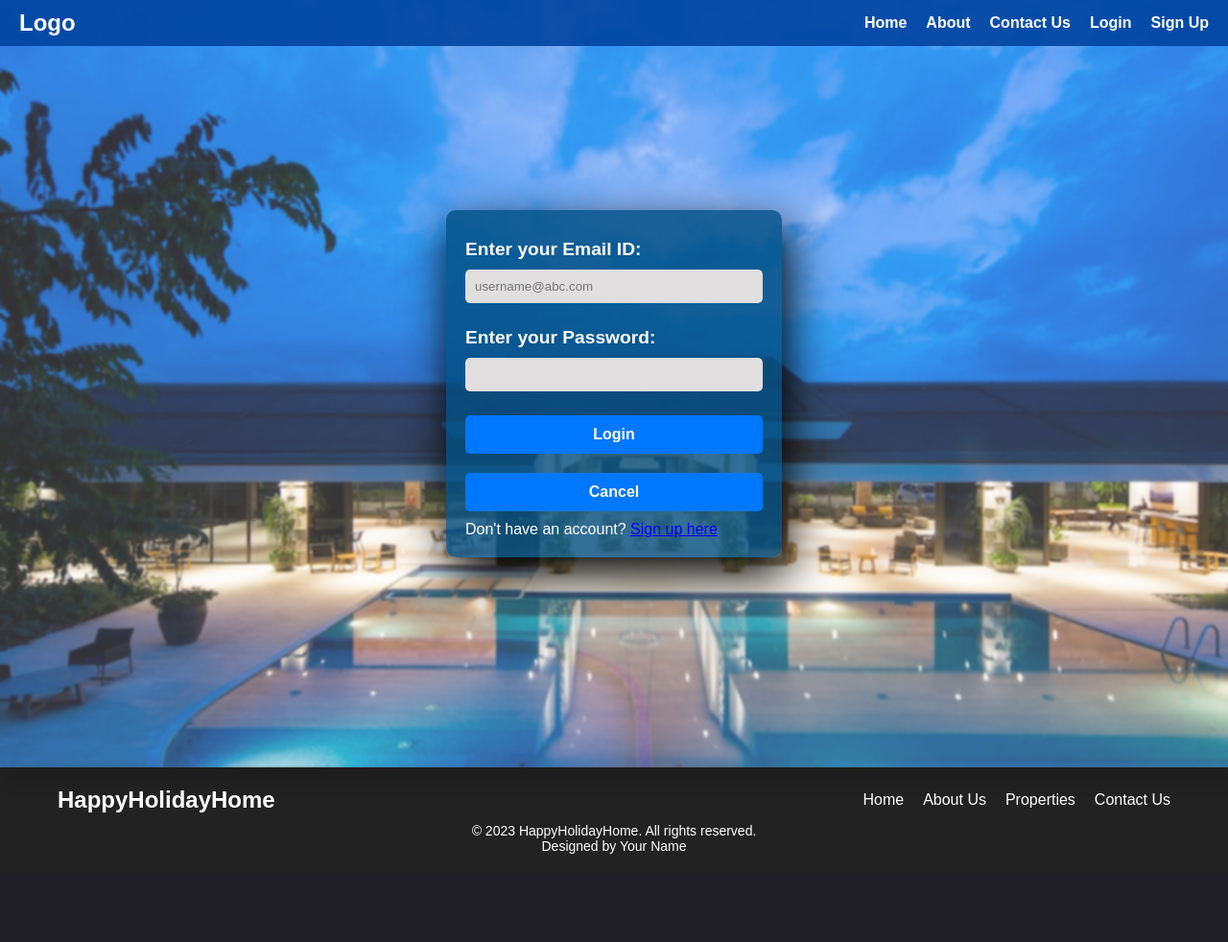
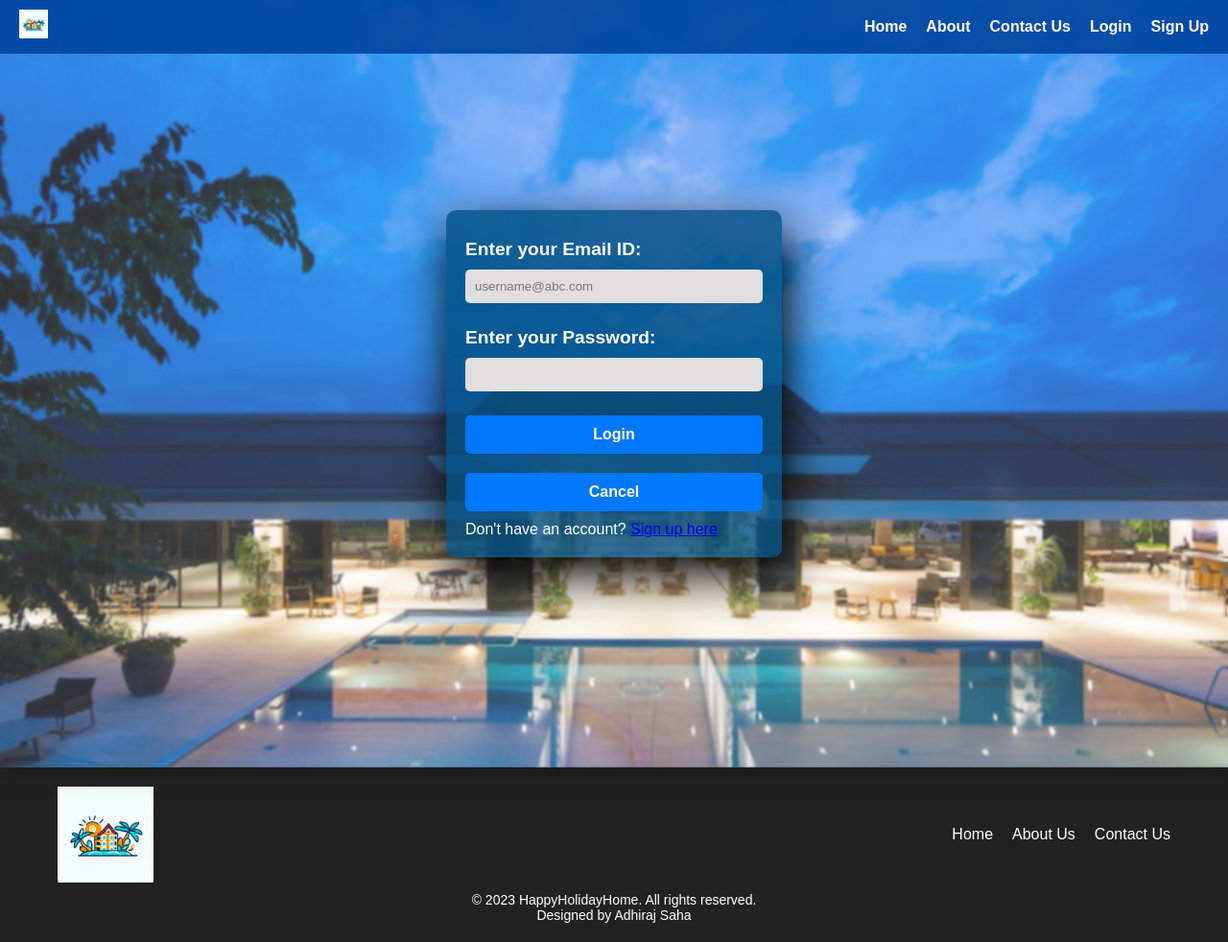
Before and after one commit to adhirajcs/HappyHolidayHome, a PHP site: page /login.php in a window 1280 px wide. Shown: the whole page at 96% size. Before the commit the page ends 890 px from the top, so only its background shows below. Run offline with PHP 8.4, Linux system fonts and the light colour scheme.

Commit message:
made some minimal changes to the overall project

```diff
--- a/about.php
+++ b/about.php
@@ -12,7 +12,7 @@
 
     <!-- Nav Bar -->
     <?php include("inc/header.php"); ?>
-
+    <br>
     <div class="container">
         <h1>About Us</h1>
         <p class="about-us-text">Welcome to HappyHolidayHome, your one-stop destination for finding the perfect holiday home for your vacation. Our mission is to provide you with a seamless and enjoyable experience in finding the ideal place to stay during your travels. Whether you're looking for a cozy cabin in the mountains, a beachfront villa, or a bustling city apartment, we've got you covered.</p>
--- a/inc/footer.php
+++ b/inc/footer.php
@@ -1,15 +1,14 @@
 <footer class="footer">
     <div class="footer-content">
-        <div class="footer-logo">HappyHolidayHome</div>
+        <img src="assets/img/logo.jpg" alt="Logo" style="width: 100px; height: auto;">
         <div class="footer-links">
-            <a href="#">Home</a>
-            <a href="#">About Us</a>
-            <a href="#">Properties</a>
-            <a href="#">Contact Us</a>
+            <a href="index.php">Home</a>
+            <a href="about.php">About Us</a>
+            <a href="contact.php">Contact Us</a>
         </div>
     </div>
     <div class="footer-info">
         <p>&copy; 2023 HappyHolidayHome. All rights reserved.</p>
-        <p>Designed by Your Name</p>
+        <p>Designed by Adhiraj Saha</p>
     </div>
 </footer>
--- a/inc/header.php
+++ b/inc/header.php
@@ -1,12 +1,27 @@
+<?php
+$isLoggedIn = false;
+?>
+
 <header>
-        <nav class="navbar">
-            <div class="logo">Logo</div>
-            <ul class="nav-links">
+    <nav class="navbar">
+        <div class="logo">
+            <img src="assets/img/logo.jpg" alt="Logo" style="width: 30px; height: auto;">
+        </div>
+        <ul class="nav-links">
+            <?php if ($isLoggedIn) : ?>
+                <!-- Will display this for logged-in users -->
+                <li><a href="index.php">Home</a></li>
+                <li><a href="about.php">About</a></li>
+                <li><a href="contact.php">Contact Us</a></li>
+                <li><a href="logout.php">Logout</a></li>
+            <?php else : ?>
+                <!-- will display this for unregistered users -->
                 <li><a href="index.php">Home</a></li>
                 <li><a href="about.php">About</a></li>
                 <li><a href="contact.php">Contact Us</a></li>
                 <li><a href="login.php">Login</a></li>
                 <li><a href="signup.php">Sign Up</a></li>
-            </ul>
-        </nav>
-    </header>
+            <?php endif; ?>
+        </ul>
+    </nav>
+</header>
--- a/login.php
+++ b/login.php
@@ -6,7 +6,7 @@
     <meta name="viewport" content="width=device-width, initial-scale=1.0">
     <title>HappyHolidayHome - Login</title>
     <link rel="stylesheet" href="assets/css/signup-login.css">
-    <script src="assets/js/login.js"></script>
+
 </head>
 
 <body>
--- a/signup.php
+++ b/signup.php
@@ -6,14 +6,14 @@
     <meta name="viewport" content="width=device-width, initial-scale=1.0">
     <title>HappyHolidayHome</title>
     <link rel="stylesheet" href="assets/css/signup-login.css">
-    <script src="assets/js/signup.js"></script>
+
 </head>
 
 <body">
 
      <!-- Nav Bar -->
     <?php include("inc/header.php"); ?>
-    <br><br>
+    <br><br><br>
 
     <div class="container">
         <form action="/" method="POST" class="form" onsubmit="return validateForm()">
```
Also changed, not shown: assets/css/index.css (line endings or trailing spaces).
